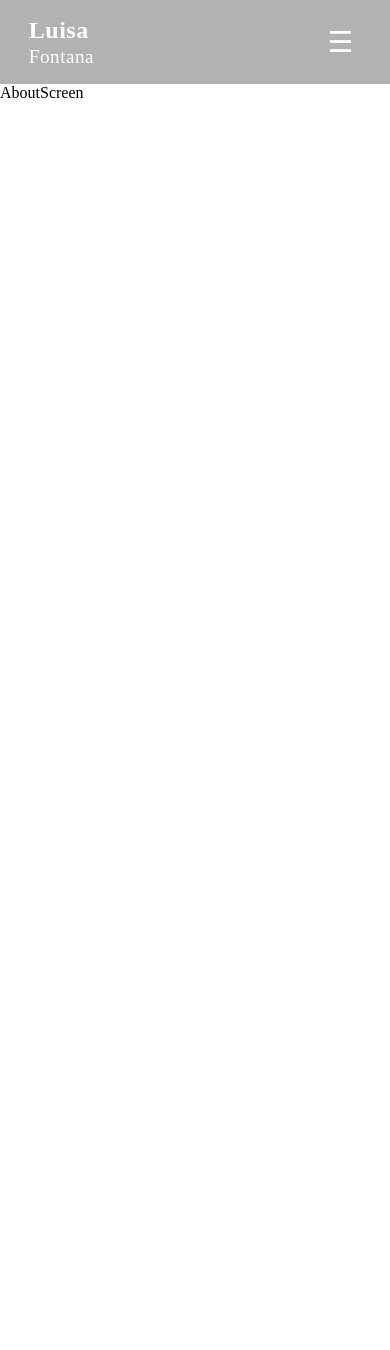
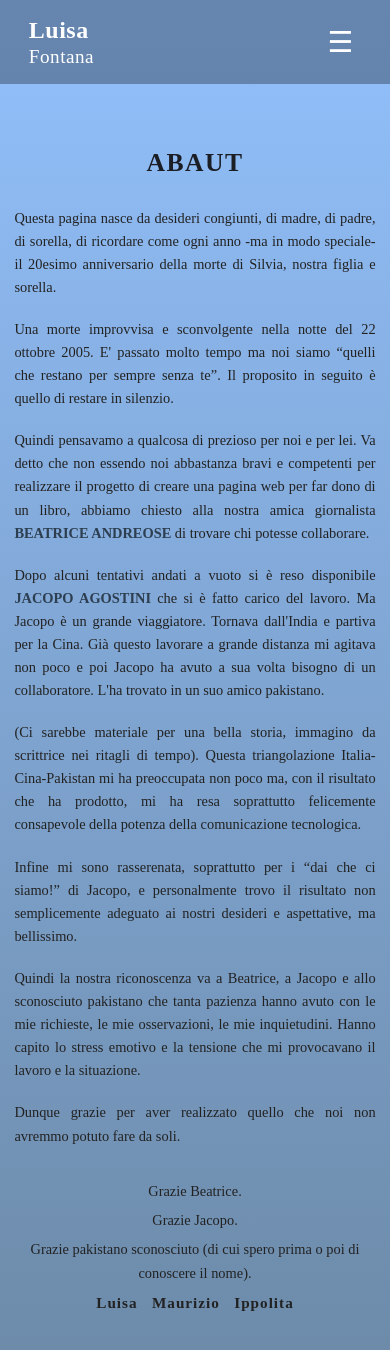
Before and after one commit to Khizar-Alii/ragazza, a React (Vite) app: page /about in a window 390 px wide. Shown: the top 1350 px of the page. Before the commit the page ends 844 px from the top, so only its background shows below. Built offline with nearby package versions, Linux system fonts and the light colour scheme; a web font is replaced by a local one.

Commit message:
added about section

```diff
--- /dev/null
+++ b/src/components/about/about.module.css
@@ -0,0 +1,111 @@
+.aboutWrapper {
+  width: 100%;
+  min-height: 100vh;
+  background: linear-gradient(to bottom, #92c0fc 0%, #6d8ba9 100%);
+  color: #1b1e25;
+
+}
+.aboutContent{
+  display: flex;
+  flex-direction: column;
+  align-items: center;
+  overflow-x: hidden;
+}
+
+.aboutSection {
+  max-width: 900px;
+  width: 100%;
+  padding: 6rem 2rem 4rem;
+}
+
+.title {
+  font-size: 2.2rem;
+  font-weight: 700;
+  text-align: center;
+  color: #1b1e25;
+  margin-bottom: 2.5rem;
+  letter-spacing: 1.5px;
+}
+
+.content {
+  font-size: 1.05rem;
+  line-height: 1.8;
+  text-align: justify;
+  color: #222;
+}
+
+.content p {
+  margin-bottom: 1.2rem;
+}
+
+.content strong {
+  color: #2c3e50;
+  font-weight: 700;
+}
+
+.signature {
+  margin-top: 2rem;
+  text-align: center;
+}
+
+.signature p {
+  margin: 0.4rem 0;
+}
+
+.names {
+  font-weight: 700;
+  margin-top: 1rem;
+  letter-spacing: 1px;
+}
+
+/* Tablet */
+@media (max-width: 1024px) {
+  .aboutSection {
+    padding: 5rem 1.5rem 3rem;
+  }
+
+  .title {
+    font-size: 2rem;
+  }
+
+  .content {
+    font-size: 1rem;
+  }
+}
+
+/* Mobile */
+@media (max-width: 768px) {
+  .aboutSection {
+    padding: 4.5rem 1.2rem 2rem;
+  }
+
+  .title {
+    font-size: 1.8rem;
+  }
+
+  .content {
+    font-size: 0.95rem;
+    line-height: 1.7;
+  }
+}
+
+/* Very Small Screens */
+@media (max-width: 480px) {
+  .aboutSection {
+    padding: 4rem 0.9rem 2rem;
+  }
+
+  .title {
+    font-size: 1.6rem;
+    margin-bottom: 1.8rem;
+  }
+
+  .content {
+    font-size: 0.9rem;
+    line-height: 1.6;
+  }
+
+  .names {
+    font-size: 0.95rem;
+  }
+}
--- a/src/components/navbar/navbar.tsx
+++ b/src/components/navbar/navbar.tsx
@@ -22,7 +22,7 @@ const Navbar = () => {
             <div className={styles.rightSection}>
               <ul className={styles.navLinks}>
                 <li><Link to="/">Home</Link></li>
-                <li><Link to="/">About</Link></li>
+                <li><Link to="/about">About</Link></li>
                 <li><Link to="/">Contact Us</Link></li>
               </ul>
               <span style={{ color: "white" }}>|</span>
@@ -61,7 +61,7 @@ const Navbar = () => {
               <Link to="/" onClick={closeMenu}>Home</Link>
             </li>
             <li>
-              <Link to="/" onClick={closeMenu}>About</Link>
+              <Link to="/about" onClick={closeMenu}>About</Link>
             </li>
             <li>
               <Link to="/" onClick={closeMenu}>Contact Us</Link>
--- a/src/screens/AboutScreen.tsx
+++ b/src/screens/AboutScreen.tsx
@@ -1,10 +1,65 @@
 import Navbar from "../components/navbar/navbar";
+import styles from "../components/about/about.module.css";
 
 const AboutScreen = () => {
   return (
-    <div>
+    <div className={styles.aboutWrapper}>
       <Navbar />
-      AboutScreen
+      <div className={styles.aboutContent}>
+      <section className={styles.aboutSection}>
+        <h1 className={styles.title}>ABAUT</h1>
+        <div className={styles.content}>
+          <p>
+            Questa pagina nasce da desideri congiunti, di madre, di padre, di sorella, di
+            ricordare come ogni anno -ma in modo speciale- il 20esimo anniversario della morte
+            di Silvia, nostra figlia e sorella.
+          </p>
+          <p>
+            Una morte improvvisa e sconvolgente nella notte del 22 ottobre 2005.
+            E' passato molto tempo ma noi siamo “quelli che restano per sempre senza te”.
+            Il proposito in seguito è quello di restare in silenzio.
+          </p>
+          <p>
+            Quindi pensavamo a qualcosa di prezioso per noi e per lei.
+            Va detto che non essendo noi abbastanza bravi e competenti per realizzare il progetto
+            di creare una pagina web per far dono di un libro, abbiamo chiesto alla nostra amica
+            giornalista <strong>BEATRICE ANDREOSE</strong> di trovare chi potesse collaborare.
+          </p>
+          <p>
+            Dopo alcuni tentativi andati a vuoto si è reso disponibile <strong>JACOPO AGOSTINI</strong> che si
+            è fatto carico del lavoro. Ma Jacopo è un grande viaggiatore. Tornava dall'India e
+            partiva per la Cina. Già questo lavorare a grande distanza mi agitava non poco e poi
+            Jacopo ha avuto a sua volta bisogno di un collaboratore. L'ha trovato in un suo amico pakistano.
+          </p>
+          <p>
+            (Ci sarebbe materiale per una bella storia, immagino da scrittrice nei ritagli di
+            tempo). Questa triangolazione Italia-Cina-Pakistan mi ha preoccupata non poco ma, con il
+            risultato che ha prodotto, mi ha resa soprattutto felicemente consapevole della
+            potenza della comunicazione tecnologica.
+          </p>
+          <p>
+            Infine mi sono rasserenata, soprattutto per i “dai che ci siamo!” di Jacopo, e
+            personalmente trovo il risultato non semplicemente adeguato ai nostri desideri e
+            aspettative, ma bellissimo.
+          </p>
+          <p>
+            Quindi la nostra riconoscenza va a Beatrice, a Jacopo e allo sconosciuto pakistano
+            che tanta pazienza hanno avuto con le mie richieste, le mie osservazioni, le mie
+            inquietudini. Hanno capito lo stress emotivo e la tensione che mi provocavano il
+            lavoro e la situazione.
+          </p>
+          <p>
+            Dunque grazie per aver realizzato quello che noi non avremmo potuto fare da soli.
+          </p>
+          <div className={styles.signature}>
+            <p>Grazie Beatrice.</p>
+            <p>Grazie Jacopo.</p>
+            <p>Grazie pakistano sconosciuto (di cui spero prima o poi di conoscere il nome).</p>
+            <p className={styles.names}>Luisa &nbsp; Maurizio &nbsp; Ippolita</p>
+          </div>
+        </div>
+      </section>
+      </div>
     </div>
   );
 };
```
Also changed, not shown: src/assets/testverified.png (added).
